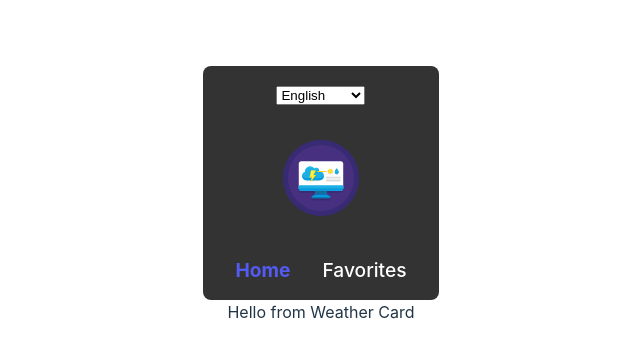
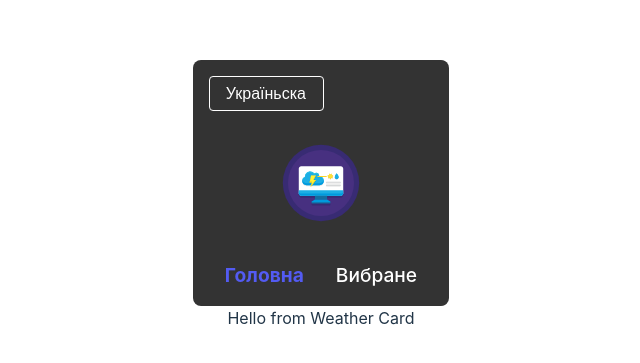
Before and after one commit to Yaroslavvvvvvvv/test_weather, a Vue app: page / in a window 1280 px wide. Shown: the part 205-568 px from the top of the page, without its empty margins (319-959 px from the left). Built offline with nearby package versions, Linux system fonts and the light colour scheme.

Commit message:
add ui lang select

```diff
--- a/index.html
+++ b/index.html
@@ -2,9 +2,9 @@
 <html lang="en">
   <head>
     <meta charset="UTF-8" />
-    <link rel="icon" type="image/svg+xml" href="/vite.svg" />
+    <link rel="icon" type="image/svg+xml" href="/images/logo.svg" />
     <meta name="viewport" content="width=device-width, initial-scale=1.0" />
-    <title>Vite + Vue</title>
+    <title>Test Weather</title>
   </head>
   <body>
     <div id="app"></div>
--- a/src/components/MyHeader.vue
+++ b/src/components/MyHeader.vue
@@ -17,12 +17,12 @@ const switchLanguage = (event) => {
 <template>
   <header class="header">
     <div>
-      <div>
+      <div class="lang">
         <select id="language-select"
                 class=""
                 @change="switchLanguage">
+          <option value="ua" :selected="locale === 'ua'">Україньска</option>
           <option value="en" :selected="locale === 'en'">English</option>
-          <option value="ua" :selected="locale === 'ua'">Україньска</option>
         </select>
       </div>
       <a href="#" @click.prevent="reloadPage">
@@ -101,4 +101,28 @@ const switchLanguage = (event) => {
   font-weight: bold;
   color: #535bf2;
 }
+
+.lang {
+  text-align: start;
+}
+
+#language-select {
+  color: #fff;
+  border: 1px solid white;
+  border-radius: 4px;
+  padding: 0.5em 1em;
+  font-size: 1em;
+  transition: background-color 300ms, border-color 300ms;
+  appearance: none;
+  -webkit-appearance: none;
+  -moz-appearance: none;
+  background: transparent;
+  outline: none;
+}
+
+#language-select:focus {
+  outline: none;
+  border-color: white;
+  box-shadow: none;
+}
 </style>
--- a/src/i18n/index.js
+++ b/src/i18n/index.js
@@ -1,7 +1,7 @@
 import en from './en.json';
 import ua from './ua.json';
 
-export const defaultLocale = 'en';
+export const defaultLocale = 'ua';
 
 export const languages = {
     en,
--- a/src/main.js
+++ b/src/main.js
@@ -14,7 +14,7 @@ const localeStorageLang = localStorage.getItem('lang')
 const i18n = createI18n({
     legacy: false,
     locale: localeStorageLang || defaultLocale,
-    fallbackLocale: 'en',
+    fallbackLocale: 'ua',
     messages
 });
 
```
